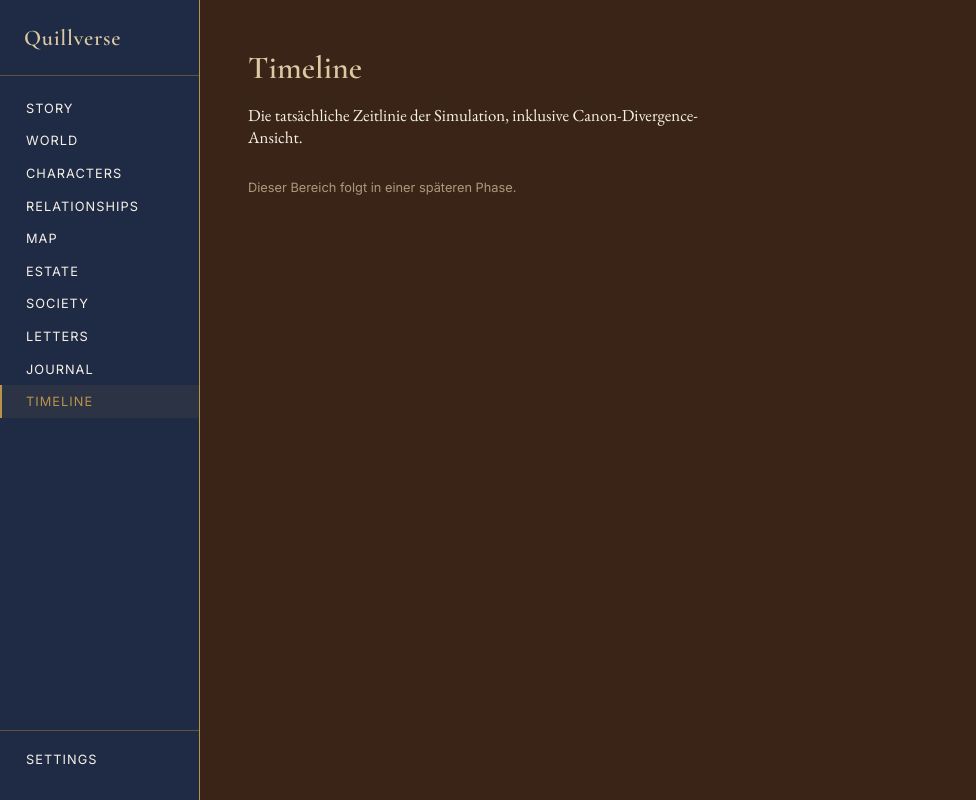
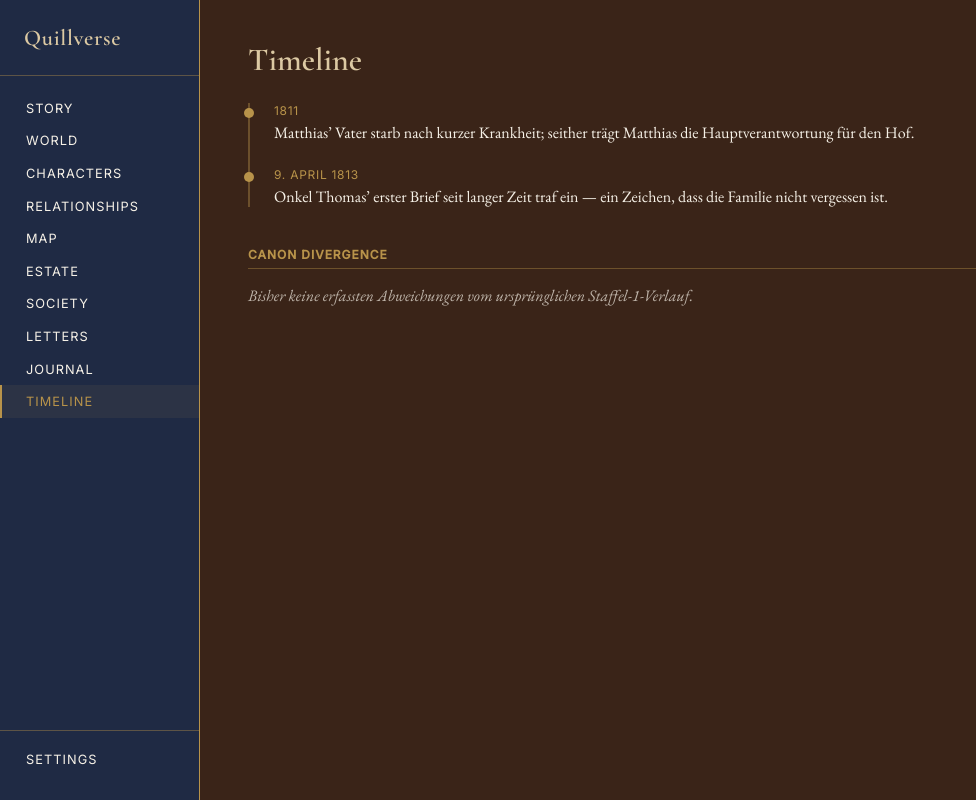
Before and after one commit to WatzingerM21052/Quillverse, an Angular app in the folder apps/web/: page /timeline in a window 1280 px wide. Shown: the whole page, without its empty margins (0-976 px from the left). Built offline with nearby package versions, Linux system fonts and the light colour scheme; a web font is replaced by a local one.

Commit message:
Add Timeline screen (chronological events + Canon Divergence view)
Vertical timeline reusing journal-worthy memories, plus a Canon
Divergence section (§67-68) that reads state.canonEvents and shows
an honest empty state until canon events are actually authored.

```diff
--- a/apps/web/src/app/app.routes.ts
+++ b/apps/web/src/app/app.routes.ts
@@ -9,6 +9,7 @@ import { WorldScreen } from './features/world/world-screen/world-screen';
 import { SocietyScreen } from './features/society/society-screen/society-screen';
 import { LettersScreen } from './features/letters/letters-screen/letters-screen';
 import { JournalScreen } from './features/journal/journal-screen/journal-screen';
+import { TimelineScreen } from './features/timeline/timeline-screen/timeline-screen';
 
 export const routes: Routes = [
   {
@@ -28,11 +29,7 @@ export const routes: Routes = [
       { path: 'society', component: SocietyScreen },
       { path: 'letters', component: LettersScreen },
       { path: 'journal', component: JournalScreen },
-      {
-        path: 'timeline',
-        component: PlaceholderScreen,
-        data: { title: 'Timeline', description: 'Die tatsächliche Zeitlinie der Simulation, inklusive Canon-Divergence-Ansicht.' },
-      },
+      { path: 'timeline', component: TimelineScreen },
       {
         path: 'settings',
         component: PlaceholderScreen,
--- a/apps/web/src/app/core/state/simulation-state.store.ts
+++ b/apps/web/src/app/core/state/simulation-state.store.ts
@@ -35,6 +35,7 @@ export class SimulationStateStore {
   );
 
   readonly chapters = computed(() => this.state().chapters);
+  readonly canonEvents = computed(() => Object.values(this.state().canonEvents));
 
   private static readonly JOURNAL_WORTHY = new Set(['important', 'major', 'life-changing']);
 
--- /dev/null
+++ b/apps/web/src/app/features/timeline/timeline-screen/timeline-screen.html
@@ -0,0 +1,32 @@
+<div class="timeline">
+  <h1 class="timeline__title">Timeline</h1>
+
+  <ol class="line">
+    @for (event of events(); track event.id) {
+      <li>
+        <span class="line__date">{{ event.worldDate }}</span>
+        <p class="line__fact">{{ event.fact }}</p>
+      </li>
+    }
+  </ol>
+
+  <section class="divergence">
+    <h2>Canon Divergence</h2>
+    @if (canonEvents().length === 0) {
+      <p class="divergence__empty">Bisher keine erfassten Abweichungen vom ursprünglichen Staffel-1-Verlauf.</p>
+    } @else {
+      <div class="divergence__grid">
+        @for (event of canonEvents(); track event.id) {
+          <article class="divergence-card">
+            <h3>{{ event.name }}</h3>
+            <p class="divergence-card__label">Original</p>
+            <p>{{ event.originalCourse }}</p>
+            <p class="divergence-card__label">Aktuell</p>
+            <p>{{ event.currentLikelyVariant }}</p>
+            <span class="divergence-card__status">{{ event.status }}</span>
+          </article>
+        }
+      </div>
+    }
+  </section>
+</div>
--- /dev/null
+++ b/apps/web/src/app/features/timeline/timeline-screen/timeline-screen.scss
@@ -0,0 +1,104 @@
+.timeline {
+  height: 100%;
+  overflow-y: auto;
+  padding: 2.5rem 3rem;
+  color: var(--qv-ivory);
+}
+
+.timeline__title {
+  font-family: var(--qv-font-display);
+  font-size: 2rem;
+  color: var(--qv-champagne);
+  margin: 0 0 1.5rem;
+}
+
+.line {
+  list-style: none;
+  margin: 0 0 2.5rem;
+  padding: 0 0 0 1.5rem;
+  border-left: 2px solid rgba(184, 147, 74, 0.4);
+
+  li {
+    position: relative;
+    margin-bottom: 1.5rem;
+
+    &::before {
+      content: '';
+      position: absolute;
+      left: -1.85rem;
+      top: 0.3rem;
+      width: 10px;
+      height: 10px;
+      border-radius: 50%;
+      background: var(--qv-gold);
+    }
+  }
+}
+
+.line__date {
+  display: block;
+  font-family: var(--qv-font-ui);
+  font-size: 0.75rem;
+  color: var(--qv-gold);
+  text-transform: uppercase;
+  letter-spacing: 0.06em;
+}
+
+.line__fact {
+  font-family: var(--qv-font-serif);
+  margin: 0.25rem 0 0;
+}
+
+.divergence h2 {
+  font-family: var(--qv-font-ui);
+  font-size: 0.75rem;
+  text-transform: uppercase;
+  letter-spacing: 0.08em;
+  color: var(--qv-gold);
+  border-bottom: 1px solid rgba(184, 147, 74, 0.4);
+  padding-bottom: 0.4rem;
+  margin: 0 0 1rem;
+}
+
+.divergence__empty {
+  font-family: var(--qv-font-serif);
+  font-style: italic;
+  opacity: 0.7;
+}
+
+.divergence__grid {
+  display: grid;
+  grid-template-columns: repeat(auto-fill, minmax(260px, 1fr));
+  gap: 1.25rem;
+}
+
+.divergence-card {
+  border: 1px solid var(--qv-gold);
+  border-radius: 8px;
+  padding: 1.25rem;
+  background: rgba(233, 223, 199, 0.05);
+  font-family: var(--qv-font-serif);
+
+  h3 {
+    font-family: var(--qv-font-display);
+    margin: 0 0 0.75rem;
+    color: var(--qv-champagne);
+  }
+
+  &__label {
+    font-family: var(--qv-font-ui);
+    font-size: 0.7rem;
+    text-transform: uppercase;
+    letter-spacing: 0.06em;
+    color: var(--qv-gold);
+    margin: 0.5rem 0 0.15rem;
+  }
+
+  &__status {
+    display: inline-block;
+    margin-top: 0.75rem;
+    font-family: var(--qv-font-ui);
+    font-size: 0.7rem;
+    opacity: 0.6;
+  }
+}
--- /dev/null
+++ b/apps/web/src/app/features/timeline/timeline-screen/timeline-screen.ts
@@ -0,0 +1,15 @@
+import { Component, inject } from '@angular/core';
+import { SimulationStateStore } from '../../../core/state/simulation-state.store';
+
+@Component({
+  selector: 'qv-timeline-screen',
+  imports: [],
+  templateUrl: './timeline-screen.html',
+  styleUrl: './timeline-screen.scss',
+})
+export class TimelineScreen {
+  private readonly store = inject(SimulationStateStore);
+
+  protected readonly events = this.store.journalMemories;
+  protected readonly canonEvents = this.store.canonEvents;
+}
```
